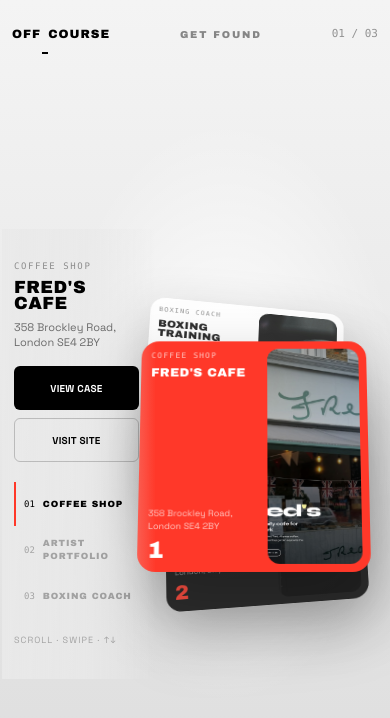
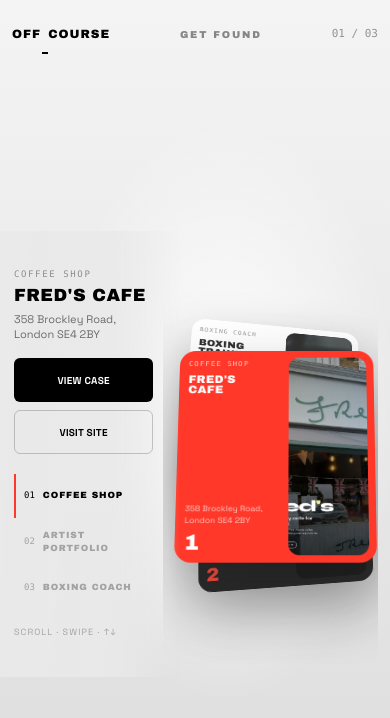
Before and after one commit to aa89976566/off-course, a Next.js app: page /get-found in a window 390 px wide. Shown: the top 718 px of the page. Built offline with nearby package versions, Linux system fonts and the light colour scheme.

Commit message:
fix: keep mobile stack cards in the right column
Scale the deck toward the right edge and cap card width so the
left rail copy and CTAs stay readable on narrow viewports.

Co-authored-by: aa89976566 <aa89976566@users.noreply.github.com>

```diff
--- a/src/app/globals.css
+++ b/src/app/globals.css
@@ -239,9 +239,10 @@ h3::selection {
  * Always two columns; never collapse to flex-column / 1fr on mobile.
  */
 .found-stack {
-  --found-rail: 0.36fr;
-  --found-deck: 0.64fr;
+  --found-rail: 0.4fr;
+  --found-deck: 0.6fr;
   --found-ease: cubic-bezier(0.22, 1, 0.36, 1);
+  --found-card-max: 220px;
 }
 
 .found-stack__atmosphere {
@@ -281,13 +282,13 @@ h3::selection {
 .found-stack__rail::before {
   content: "";
   position: absolute;
-  inset: -8% -12% -8% -8%;
+  inset: -10% -18% -10% -10%;
   z-index: -1;
   pointer-events: none;
   background: linear-gradient(
     90deg,
-    rgba(233, 233, 233, 0.92) 0%,
-    rgba(233, 233, 233, 0.78) 55%,
+    rgba(233, 233, 233, 0.97) 0%,
+    rgba(233, 233, 233, 0.9) 62%,
     rgba(233, 233, 233, 0) 100%
   );
 }
@@ -302,20 +303,25 @@ h3::selection {
   min-width: 0;
   max-width: 100%;
   width: auto !important;
-  height: min(68svh, 480px);
-  /* Slight deck bleed toward rail — visual overlap without covering copy */
-  margin-left: -4%;
+  height: min(62svh, 420px);
+  margin-left: 0;
+  overflow: hidden;
   transform: translateZ(0);
 }
 
 .found-stack__perspective {
   height: 100%;
-  perspective: 1600px;
-  perspective-origin: 50% 40%;
+  width: 100%;
+  perspective: 1400px;
+  perspective-origin: 62% 42%;
   transform-style: preserve-3d;
+  /* Keep deck anchored to the right so cards only kiss the rail */
+  transform: scale(0.92);
+  transform-origin: 85% 50%;
 }
 
 .found-stack__card {
+  width: min(100%, var(--found-card-max)) !important;
   backface-visibility: hidden;
   transform-style: preserve-3d;
   -webkit-tap-highlight-color: transparent;
@@ -331,6 +337,7 @@ h3::selection {
   .found-stack {
     --found-rail: minmax(220px, 0.85fr);
     --found-deck: minmax(0, 1.5fr);
+    --found-card-max: 480px;
   }
 
   .found-stack__shell,
@@ -343,7 +350,13 @@ h3::selection {
   .found-stack .found-stack__viewport,
   .found-landing .found-stack__viewport {
     height: min(78svh, 680px);
-    margin-left: 0;
+    overflow: visible;
+  }
+
+  .found-stack__perspective {
+    perspective: 1600px;
+    perspective-origin: 50% 40%;
+    transform: none;
   }
 
   .found-stack__rail::before {
--- a/src/components/FoundStack.tsx
+++ b/src/components/FoundStack.tsx
@@ -138,9 +138,9 @@ export function FoundStack({ projects }: FoundStackProps) {
   }
 
   const category = CATEGORY_LABEL[active.slug] || active.type || "Project";
-  const yStep = narrow ? 56 : 88;
-  const xStep = narrow ? 10 : 18;
-  const zStep = narrow ? 90 : 120;
+  const yStep = narrow ? 48 : 88;
+  const xStep = narrow ? 6 : 18;
+  const zStep = narrow ? 80 : 120;
 
   return (
     <section
@@ -292,7 +292,7 @@ export function FoundStack({ projects }: FoundStackProps) {
                     }
                     setIndex(i);
                   }}
-                  className="found-stack__card absolute left-1/2 top-1/2 w-[min(100%,480px)] origin-center overflow-hidden rounded-[18px] text-left outline-none will-change-transform focus-visible:ring-2 focus-visible:ring-black sm:rounded-[26px]"
+                  className="found-stack__card absolute left-1/2 top-1/2 origin-center overflow-hidden rounded-[18px] text-left outline-none will-change-transform focus-visible:ring-2 focus-visible:ring-black sm:rounded-[26px]"
                   style={{
                     zIndex: 30 - abs,
                     pointerEvents: visible ? "auto" : "none",
```
